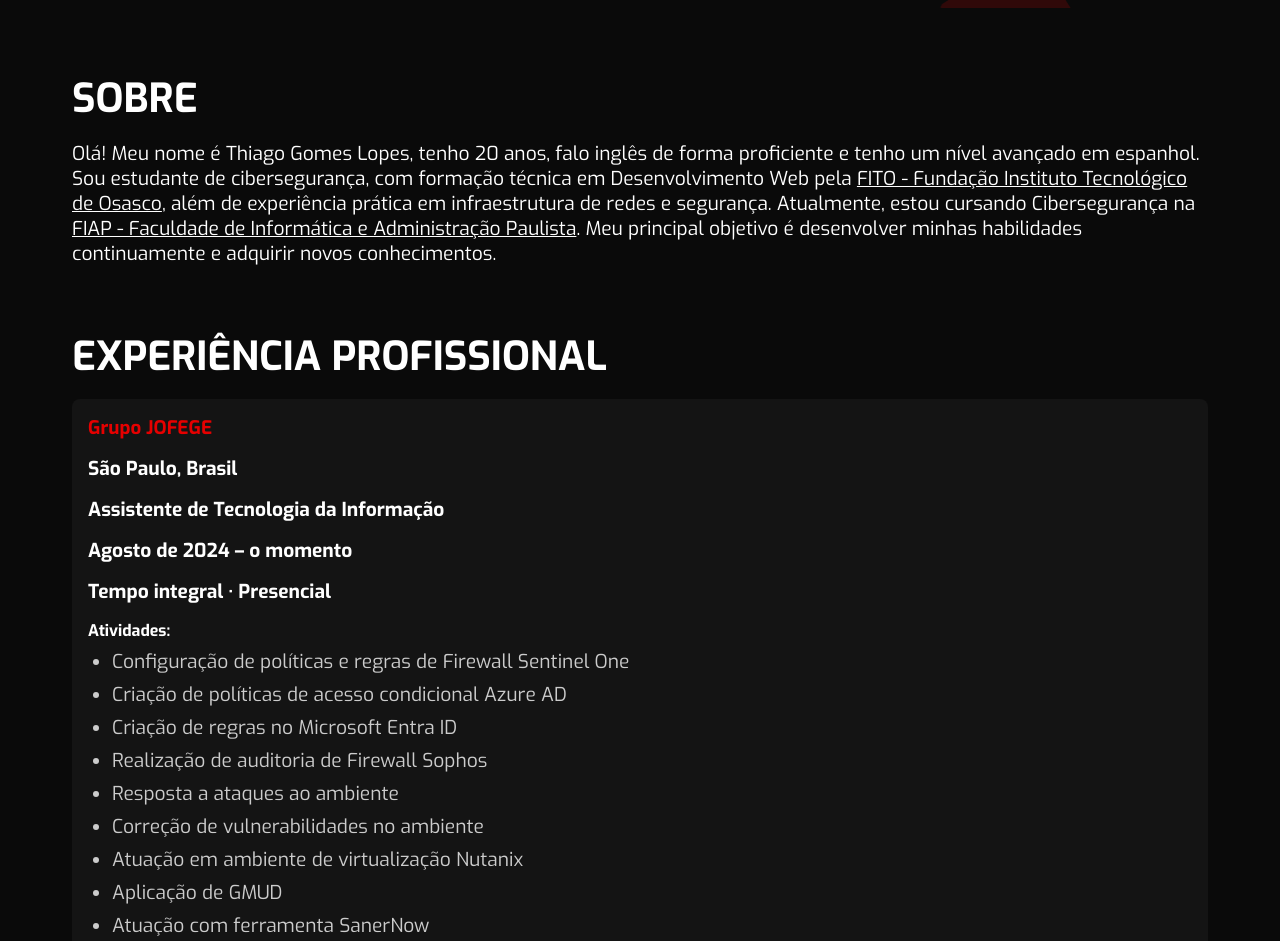
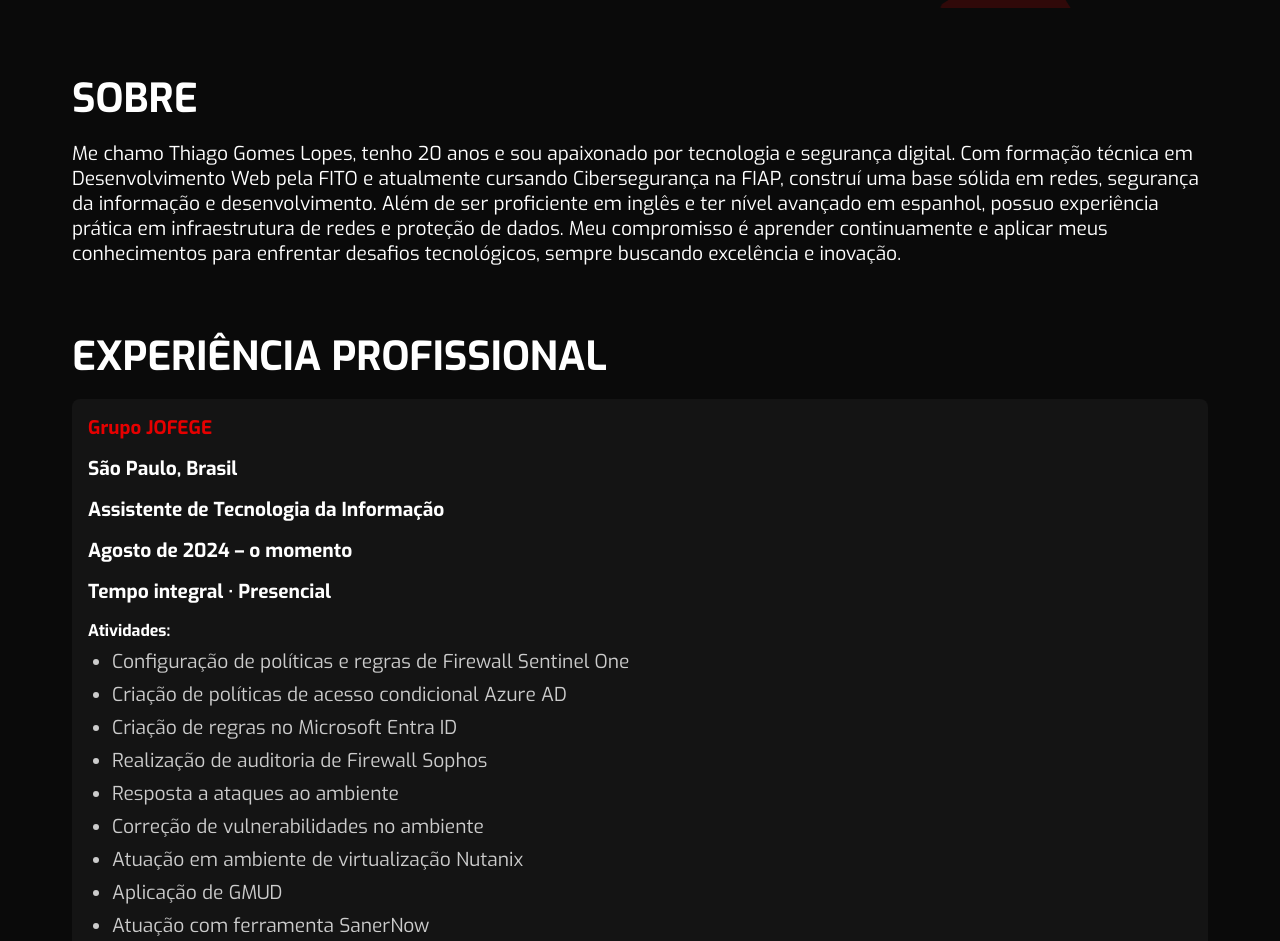
Before and after one commit to okgomes/Portfolio-Thiago-Lopes, a plain HTML site: page index.html in a window 1280 px wide. Shown: the part 792-1733 px from the top of the page. Drawn offline with nearby package versions, Linux system fonts and the light colour scheme.

Commit message:
Update index.html

```diff
--- a/index.html
+++ b/index.html
@@ -43,7 +43,7 @@
     <div class="content">
         <section id="about">
             <h2>Sobre</h2>
-            <p>Olá! Meu nome é Thiago Gomes Lopes, tenho 20 anos, falo inglês de forma proficiente e tenho um nível avançado em espanhol. Sou estudante de cibersegurança, com formação técnica em Desenvolvimento Web pela <a href="https://fito.edu.br/ensino-medio-tecnico/tecnico-em-informatica-para-internet/" target="_blank">FITO - Fundação Instituto Tecnológico de Osasco</a>, além de experiência prática em infraestrutura de redes e segurança. Atualmente, estou cursando Cibersegurança na <a href="https://www.fiap.com.br/graduacao/tecnologo/defesa-cibernetica/" target="_blank">FIAP - Faculdade de Informática e Administração Paulista</a>. Meu principal objetivo é desenvolver minhas habilidades continuamente e adquirir novos conhecimentos.</p>
+            <p>Me chamo Thiago Gomes Lopes, tenho 20 anos e sou apaixonado por tecnologia e segurança digital. Com formação técnica em Desenvolvimento Web pela FITO e atualmente cursando Cibersegurança na FIAP, construí uma base sólida em redes, segurança da informação e desenvolvimento. Além de ser proficiente em inglês e ter nível avançado em espanhol, possuo experiência prática em infraestrutura de redes e proteção de dados. Meu compromisso é aprender continuamente e aplicar meus conhecimentos para enfrentar desafios tecnológicos, sempre buscando excelência e inovação.</p>
         </section>
 
         <section id="experience">
```
